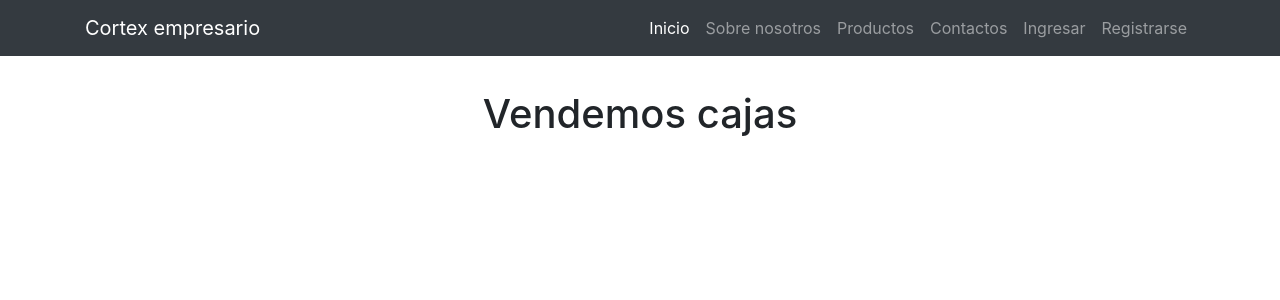
After one commit to SantiagoVegaQueue/GlobalLabIII, a PHP site: page /sobreNosotros.php in a window 1280 px wide. The commit adds this page. Shown: the top 300 px of the page. Run offline with PHP 8.4, Linux system fonts and the light colour scheme.

Commit message:
Mas cambios al front-end

```diff
--- /dev/null
+++ b/sobreNosotros.php
@@ -0,0 +1,50 @@
+<!DOCTYPE html>
+<html lang="en">
+<head>
+    <meta charset="UTF-8">
+    <meta name="viewport" content="width=device-width, initial-scale=1.0">
+    <title>sobreNosotros</title>
+
+    <link rel="stylesheet" href="https://stackpath.bootstrapcdn.com/bootstrap/4.5.0/css/bootstrap.min.css" integrity="sha384-9aIt2nRpC12Uk9gS9baDl411NQApFmC26EwAOH8WgZl5MYYxFfc+NcPb1dKGj7Sk" crossorigin="anonymous">
+    <link rel="stylesheet" type="text/css" href="style.css">
+</head>
+<body>
+
+    <nav id="nav1" class="navbar navbar-expand-lg navbar-dark bg-dark fixed-top">
+	    <div class="container">
+	    	<a class="navbar-brand">Cortex empresario</a>
+		    <button class="navbar-toggler" type="button" data-toggle="collapse" data-target="#navbarResponsive" aria-controls="navbarResponsive" aria-expanded="false" aria-label="Toggle navigation">
+		    <span class="navbar-toggler-icon"></span>
+		    </button>
+		    <div class="collapse navbar-collapse" id="navbarResponsive">
+		    <ul class="navbar-nav ml-auto">
+			<li class="nav-item active">
+			<a class="nav-link" href="index.php">Inicio
+			<span class="sr-only">(current)</span>
+			</a>
+			</li>
+			<li class="nav-item">
+			<a class="nav-link" href="sobreNosotros.php">Sobre nosotros</a>
+			</li>
+			<li class="nav-item">
+			<a class="nav-link" href="productos.php">Productos</a>
+			</li>
+			<li class="nav-item">
+			<a class="nav-link" href="#">Contactos</a>
+			</li>
+			<li class="nav-item">
+			<a class="nav-link" href="login.php">Ingresar</a>
+			</li>
+			<li class="nav-item">
+			<a class="nav-link" href="crear_cuenta.php">Registrarse</a>
+			</li>
+		</ul>
+		</div>
+	</div>
+	</nav>
+
+    <div>
+        <h1 id="header1">Vendemos cajas</h1>
+    </div>
+</body>
+</html>
--- a/style.css
+++ b/style.css
@@ -0,0 +1,14 @@
+#login{
+    border-top : 50;
+    text-align : center;
+}
+
+#header1{
+    padding-top : 90px;
+    text-align : center;
+}
+
+#imagen1,#imagen2,#imagen3{
+    width : 1000px;
+    height : 350px;
+}
```
Also changed, not shown: index.php (+33 -27 lines), login.php (+8 -5 lines), productos.php (added, +45 -0 lines), register.php (+17 -0 lines).
